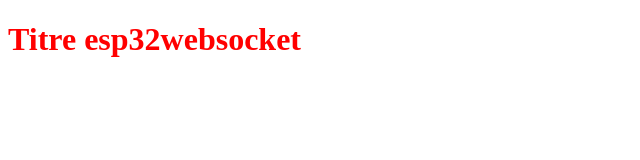
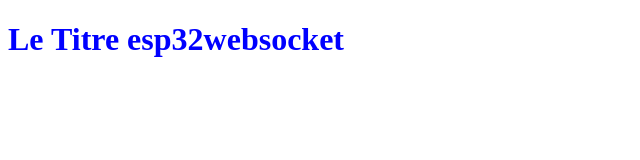
Before and after one commit to comATyahoofr/esp32websocket, a plain HTML site: page index.html in a window 1280 px wide. Shown: the whole page, without its empty margins (0-640 px from the left). Drawn offline with Linux system fonts and the light colour scheme.

Commit message:
modifiction du titre

```diff
--- a/index.html
+++ b/index.html
@@ -5,6 +5,6 @@
    <link rel="stylesheet" type="text/css" href="styles.css">
 </head>
 <body>
-   <h1>Titre esp32websocket</h1>
+   <h1>Le Titre esp32websocket</h1>
 </body>
 </html>
--- a/styles.css
+++ b/styles.css
@@ -1,3 +1,3 @@
 h1 {
- color: red;
+ color: blue;
 }
```
